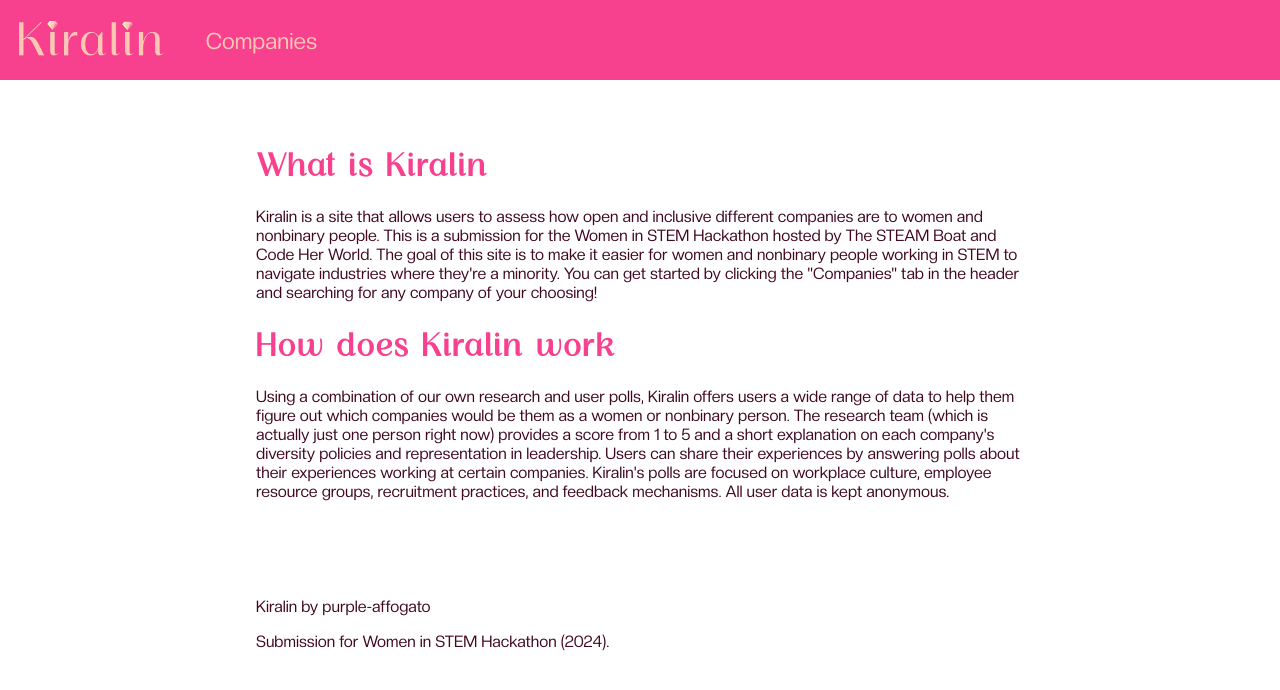
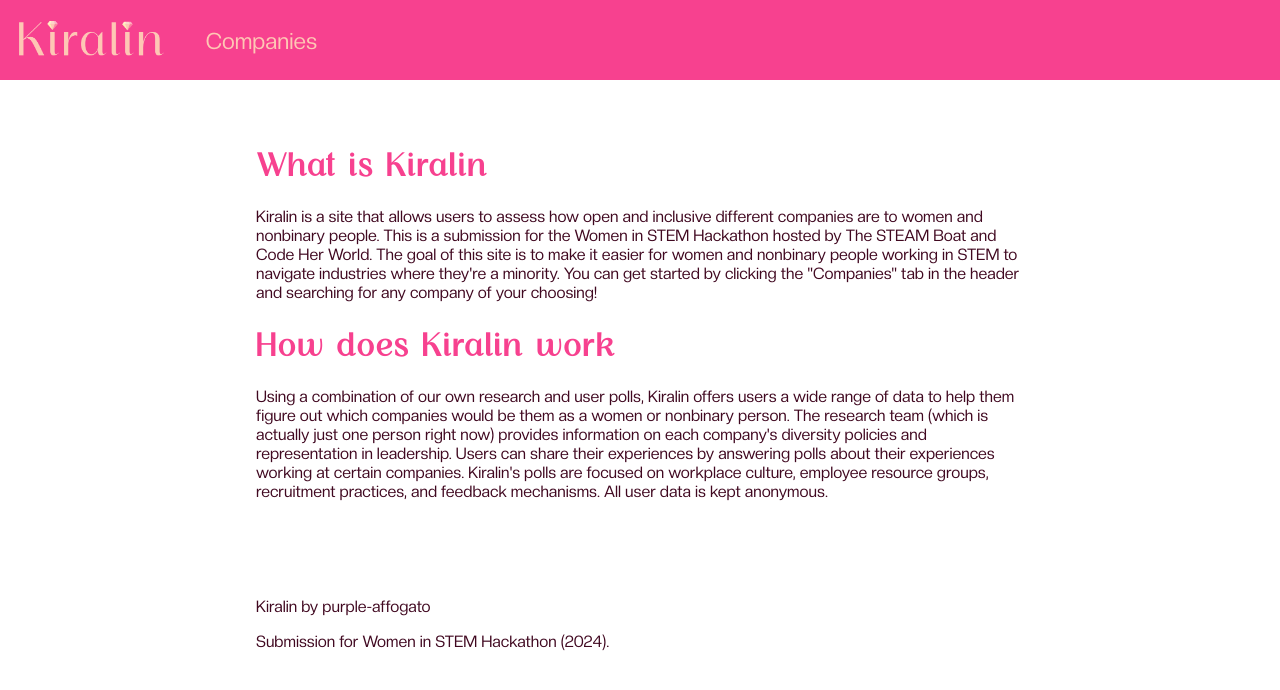
Before and after one commit to purple-affogato/kiralin, a React (Vite) app: page / in a window 1280 px wide. Shown: the top 690 px of the page. Built offline with nearby package versions, Linux system fonts and the light colour scheme; no server answers.

Commit message:
updating description of rating system  to match current fucntionality

```diff
--- a/src/Homepage.jsx
+++ b/src/Homepage.jsx
@@ -11,7 +11,7 @@ function Homepage(){
             <h1>How does Kiralin work</h1>
             <p>Using a combination of our own research and user polls, Kiralin offers users a wide range of data to help them
                 figure out which companies would be them as a women or nonbinary person. The research team (which is actually just one
-                person right now) provides a score from 1 to 5 and a short explanation on each company's diversity policies and
+                person right now) provides information on each company's diversity policies and
                 representation in leadership. Users can share their experiences by answering polls about
                 their experiences working at certain companies. Kiralin's polls are focused on workplace culture, employee resource
                 groups, recruitment practices, and feedback mechanisms. All user data is kept anonymous.</p>
```
